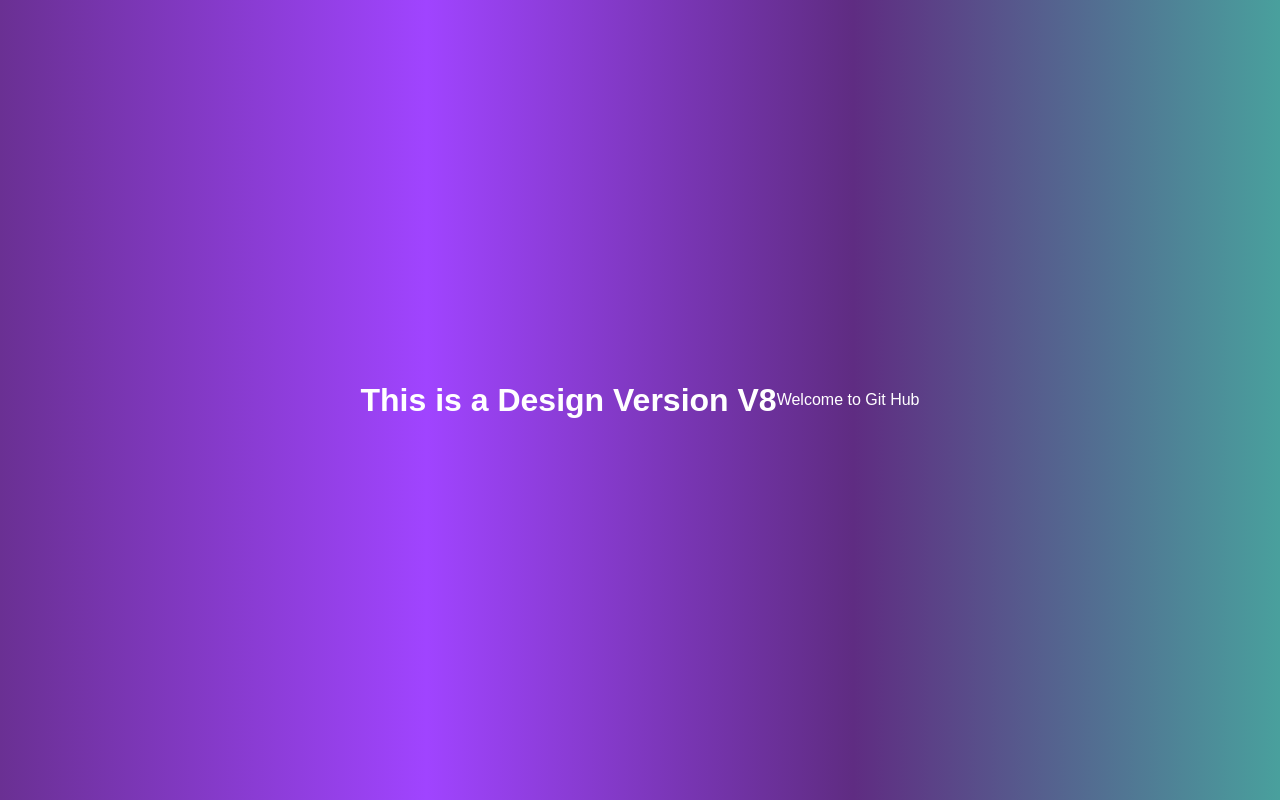
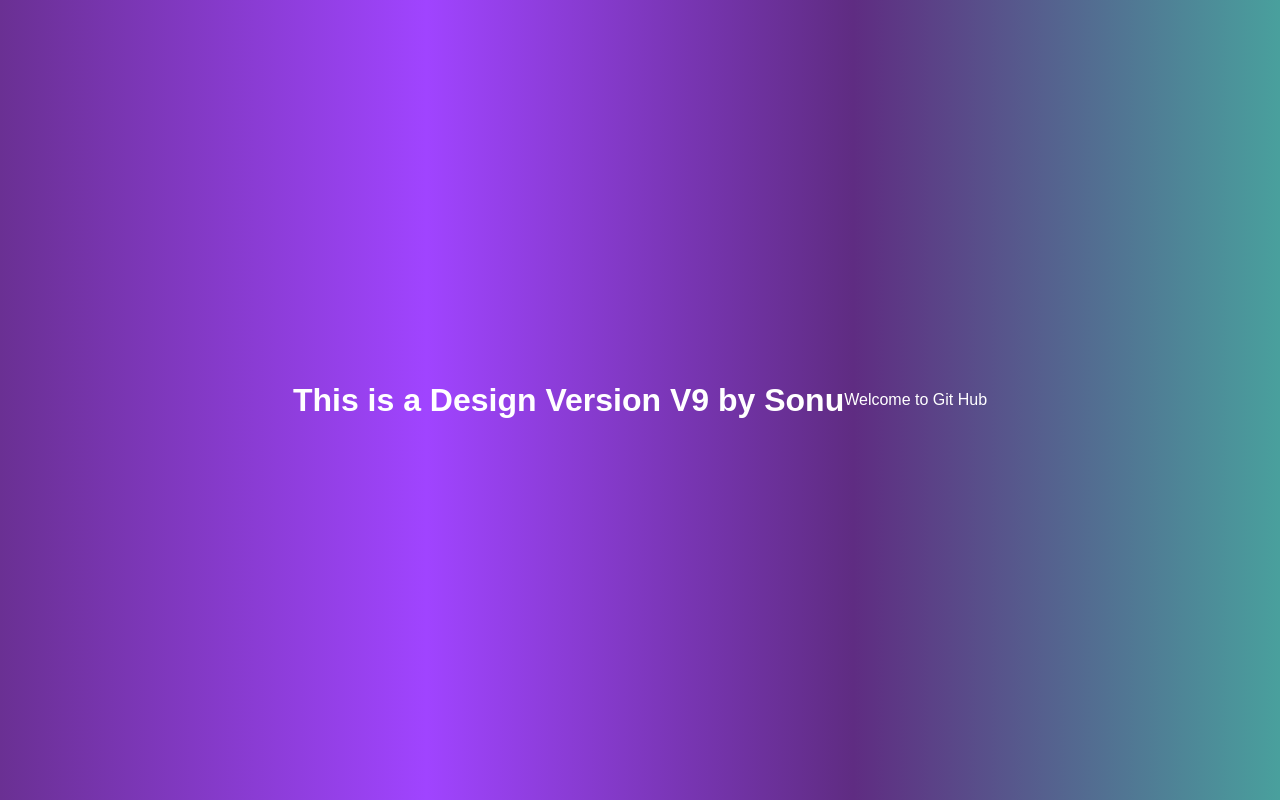
Before and after one commit to sonurajput675/websiteforAmplife, a plain HTML site: page index.html in a window 1280 px wide. Drawn offline with Linux system fonts and the light colour scheme.

Commit message:
Update index.html

```diff
--- a/index.html
+++ b/index.html
@@ -10,7 +10,7 @@
 </head>
 
 <body>
-    <h1>This is a Design Version V8</h1>
+    <h1>This is a Design Version V9 by Sonu</h1>
     <p>Welcome to Git Hub</p>
 </body>
 
```
